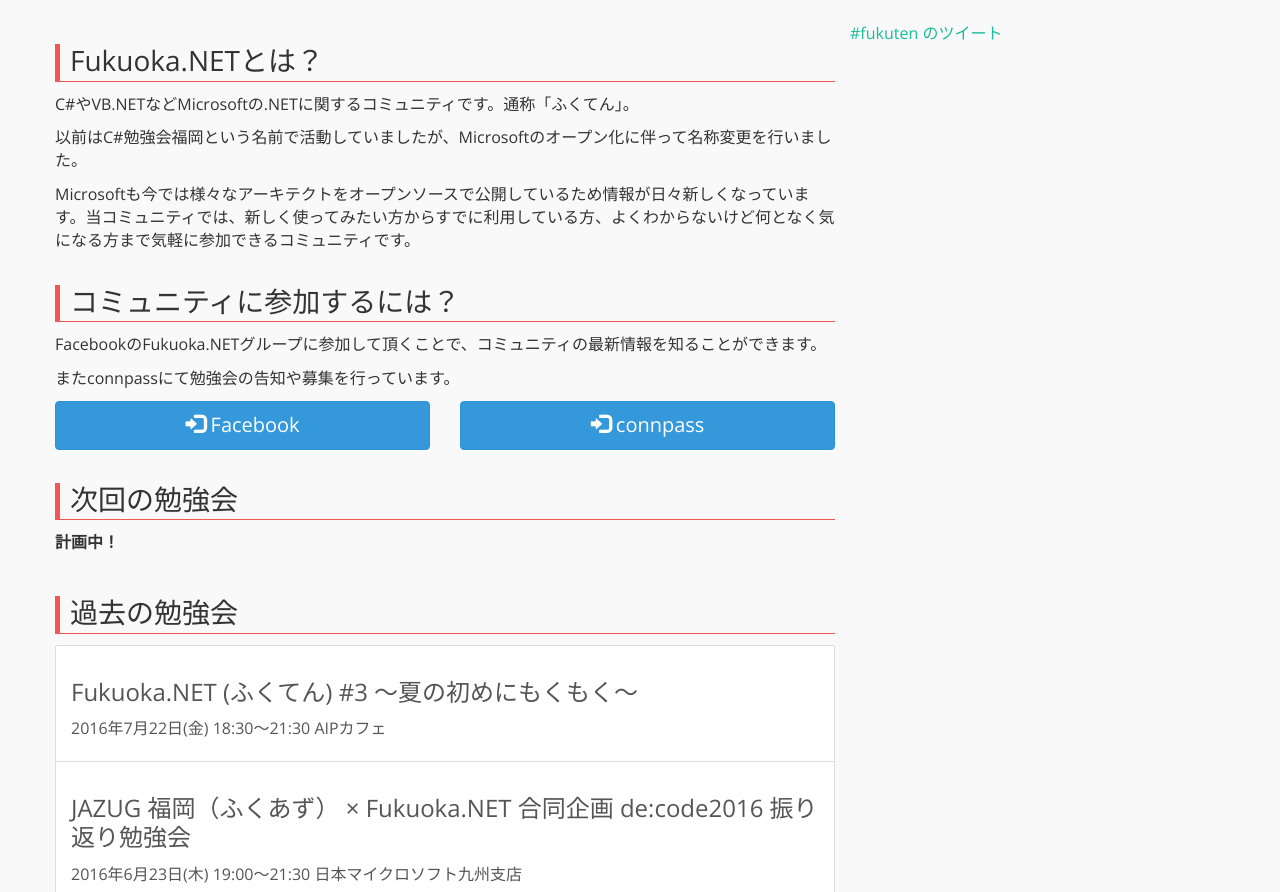
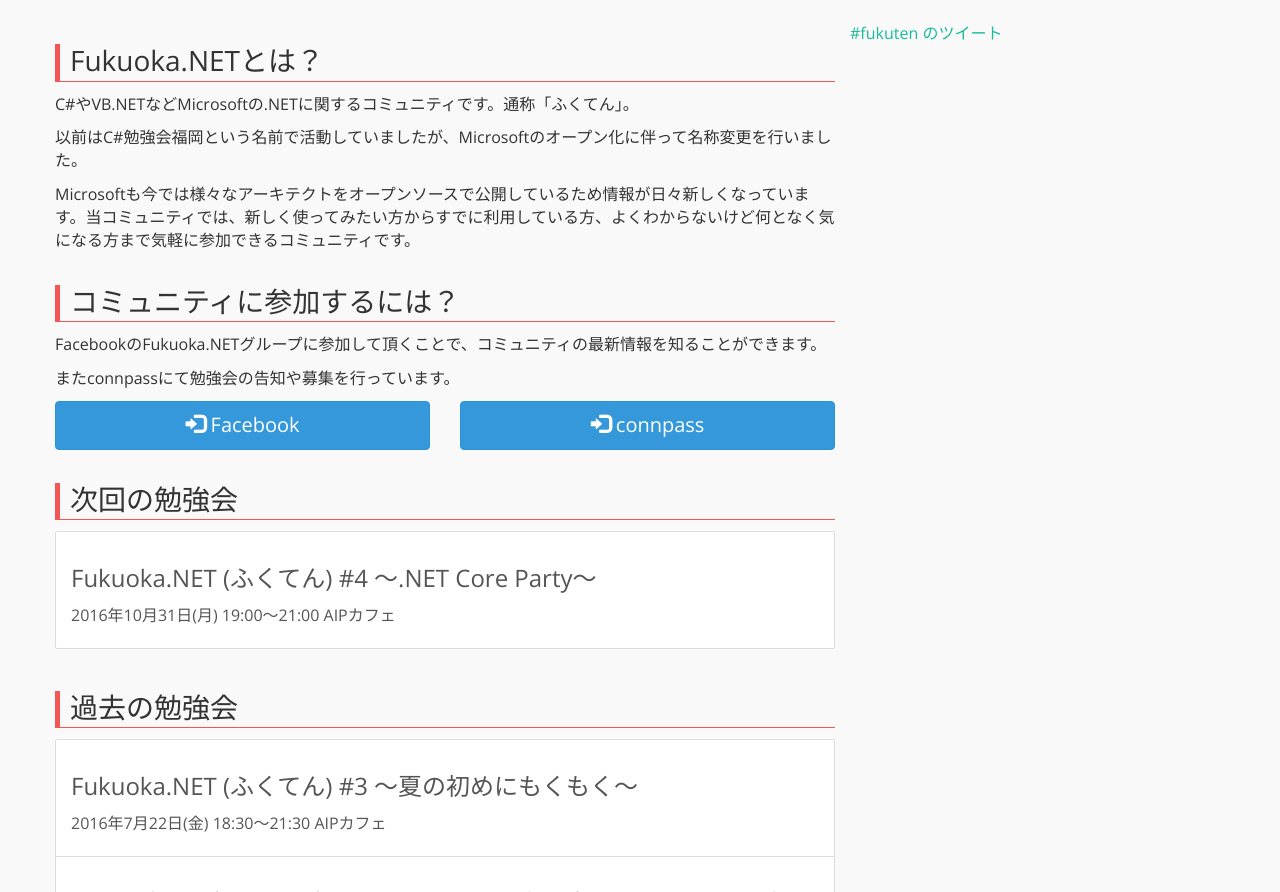
Before and after one commit to fukuten/fukuten.github.com, a plain HTML site: page index.html in a window 1280 px wide. Shown: the part 208-1100 px from the top of the page. Drawn offline with nearby package versions, Linux system fonts and the light colour scheme.

Commit message:
[modify] 2016/10/31の勉強会情報を更新

```diff
--- a/index.html
+++ b/index.html
@@ -82,7 +82,10 @@
         <div class="row">
             <h2 class="item">次回の勉強会</h2>
             <div class="list-group">
-                <strong>計画中！</strong>
+                <a href="http://fukuten.connpass.com/event/42804/" class="list-group-item" target="_blank">
+                    <h3>Fukuoka.NET (ふくてん) #4 ～.NET Core Party～</h3>
+                    <p>2016年10月31日(月) 19:00～21:00 AIPカフェ</p>
+                </a>
             </div>
         </div>
 
```
